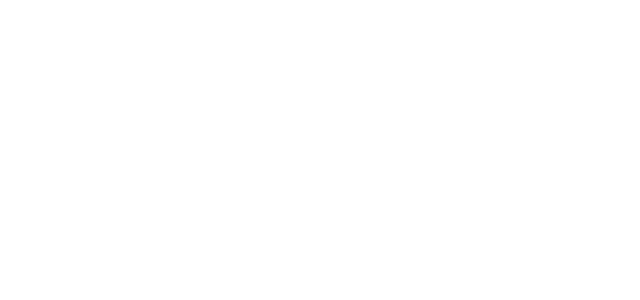
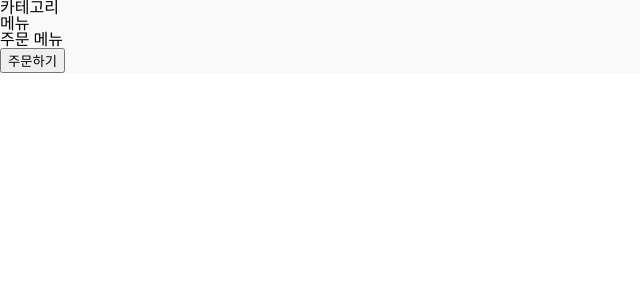
Before and after one commit to Novel-Ideas/gumeonggage-front, a React (Create React App) app: page / in a window 1280 px wide. Shown: the top 300 px of the page, without its empty margins (0-640 px from the left). Built offline with nearby package versions, Linux system fonts and the light colour scheme.

Commit message:
Feat: MenuPage Layout 구성

```diff
--- a/package.json
+++ b/package.json
@@ -16,6 +16,7 @@
     "react-router-dom": "^6.22.3",
     "react-scripts": "5.0.1",
     "recoil": "^0.7.7",
+    "styled-reset": "^4.5.2",
     "uuid": "^9.0.1",
     "web-vitals": "^2.1.4"
   },
--- a/src/App.jsx
+++ b/src/App.jsx
@@ -1,5 +1,13 @@
+import { Reset } from "styled-reset";
+import MenuPage from "./pages/menuPage/MenuPage";
+
 function App() {
-    return <div></div>;
+    return (
+        <>
+            <Reset />
+            <MenuPage />
+        </>
+    );
 }
 
 export default App;
--- /dev/null
+++ b/src/components/pageComponents/PageLayout.jsx
@@ -0,0 +1,8 @@
+/**@jsxImportSource @emotion/react */
+import * as s from "./style";
+
+function PageLayout({ children }) {
+    return <div css={s.layout}>{children}</div>;
+}
+
+export default PageLayout;
--- /dev/null
+++ b/src/components/pageComponents/style.js
@@ -0,0 +1,5 @@
+import { css } from "@emotion/react";
+
+export const layout = css`
+    background-color: #fafafa;
+`;
--- /dev/null
+++ b/src/pages/menuPage/MenuPage.jsx
@@ -0,0 +1,23 @@
+import React from 'react';
+import PageLayout from '../../components/pageComponents/PageLayout';
+
+function MenuPage(props) {
+    return (
+        <PageLayout>
+            <div>
+                <div>
+                    <div>카테고리</div>
+                    <div>메뉴</div>
+                </div>
+                <div>
+                    <div>주문 메뉴</div>
+                    <div>
+                        <button>주문하기</button>
+                    </div>
+                </div>
+            </div>
+        </PageLayout>
+    );
+}
+
+export default MenuPage;
--- /dev/null
+++ b/src/pages/menuPage/style.js
@@ -0,0 +1 @@
+import { css } from "@emotion/react";
```
Also changed, not shown: 1 other file (tests, documents, lock files or other folders).
